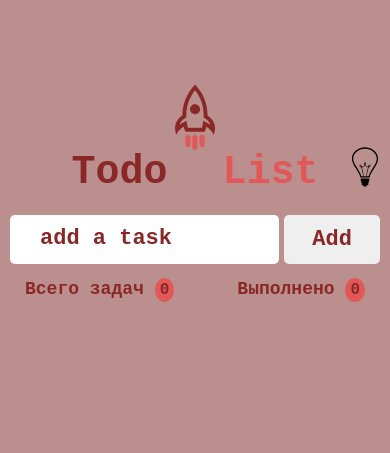
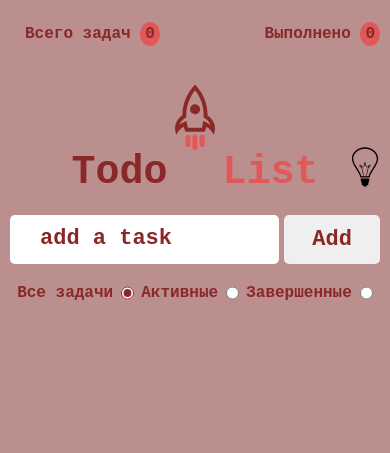
Before and after one commit to pip74klo/todo, a plain HTML site: page index.html in a window 390 px wide. Drawn offline with Linux system fonts and the light colour scheme.

Commit message:
add filters

```diff
--- a/index.html
+++ b/index.html
@@ -35,6 +35,46 @@
             <div class="tasks__stats-completed">Выполнено <span>0</span></div>
           </div>
 
+          <div class="task__filters">
+            <div class="task__filters-box">
+              <label class="task__filters-label" for="filter-all"
+                >Все задачи</label
+              >
+              <input
+                class="task__filters-input"
+                type="radio"
+                name="filter"
+                id="filter-all"
+                value="all"
+                checked
+              />
+            </div>
+            <div class="task__filters-box">
+              <label class="task__filters-label" for="filter-active"
+                >Активные</label
+              >
+              <input
+                class="task__filters-input"
+                type="radio"
+                name="filter"
+                id="filter-active"
+                value="active"
+              />
+            </div>
+            <div class="task__filters-box">
+              <label class="task__filters-label" for="filter-completed"
+                >Завершенные</label
+              >
+              <input
+                class="task__filters-input"
+                type="radio"
+                name="filter"
+                id="filter-completed"
+                value="completed"
+              />
+            </div>
+          </div>
+
           <ul class="todo__output"></ul>
         </div>
         <button class="theme__btn">
--- a/script.js
+++ b/script.js
@@ -6,9 +6,11 @@ const statsCompletedTasks = document.querySelector('.tasks__stats-completed > sp
 const themeBtn = document.querySelector('.theme__btn')
 const imgBtn = document.querySelector('.theme__btn-img')
 const body = document.querySelector('body')
+const filtersParent = document.querySelector('.task__filters')
 
 let taskList;
 let theme = 'light'
+let filter = 'all'
 
 function getLocalStorage() {
   const localList = JSON.parse(localStorage.getItem('taskList'))
@@ -46,7 +48,16 @@ function deleteTask(e) {
 
 function render() {
   todoOutput.innerHTML = ''
-  taskList.forEach(({ title, isCompleted, id }) => {
+  let list = taskList
+
+  if (filter === 'active') {
+    list = taskList.filter(task => task.isCompleted === false)
+  }
+  if (filter === 'completed') {
+    list = taskList.filter(task => task.isCompleted === true)
+  }
+
+  list.forEach(({ title, isCompleted, id }) => {
     const taskElement = document.createElement('li')
     taskElement.classList.add('task')
     taskElement.setAttribute('id', id)
@@ -54,7 +65,7 @@ function render() {
     <span class="task-text ${theme === 'light' ? "" : 'dark-color'} ${isCompleted ? 'completed' : ''}"  >${title}</span>
     <div class="img-icon">
       <svg class="ready ${theme === 'light' ? "" : 'ready-dark'} ${isCompleted ? 'completed' : ''} ">
-        <use href="assets/sprites.svg#${isCompleted ? 'ok-icon' : 'circle'}"></use>circle
+        <use href="assets/sprites.svg#${isCompleted ? 'ok-icon' : 'circle'}"></use>
       </svg>
       <svg class="cross ${theme === 'light' ? "" : 'cross-dark'}">
         <use href="assets/sprites.svg#cross-icon"></use>
@@ -114,6 +125,12 @@ themeBtn.addEventListener('click', () => {
   render()
 })
 
+filtersParent.addEventListener('change', (e) => {
+  if (e.target.classList.contains('task__filters-input')) {
+    filter = e.target.value
+    render()
+  }
+})
 
 getLocalStorage()
 changeTheme()
--- a/styles.css
+++ b/styles.css
@@ -98,7 +98,7 @@ body.dark .todo__title-two {
 .todo__form {
   display: flex;
   gap: 5px;
-  margin-bottom: 10px;
+  margin-bottom: 20px;
 }
 
 .todo__form-input {
@@ -210,6 +210,32 @@ body.dark .tasks__stats span {
   color: #fff;
 }
 
+.task__filters {
+  display: flex;
+  justify-content: space-evenly;
+  font-size: 18px;
+  font-weight: 600;
+  color: #8A2828;
+  margin-bottom: 20px;
+}
+
+body.dark .task__filters {
+  color: rgba(206, 98, 10, 0.897);
+}
+
+.task__filters-box {
+  display: flex;
+  column-gap: 8px;
+}
+
+.task__filters-input {
+  accent-color: #8A2828;
+}
+
+body.dark .task__filters-input {
+  accent-color: rgba(206, 98, 10, 0.897);
+}
+
 .todo__output {
   margin-bottom: 100px;
 }
@@ -319,4 +345,15 @@ body.dark .completed {
     top: -4px;
     right: -6px;
   }
+
+  .tasks__stats {
+    position: absolute;
+    min-width: 355px;
+    top: -140px;
+    font-size: 16px;
+  }
+
+  .task__filters {
+    font-size: 16px;
+  }
 }
```
